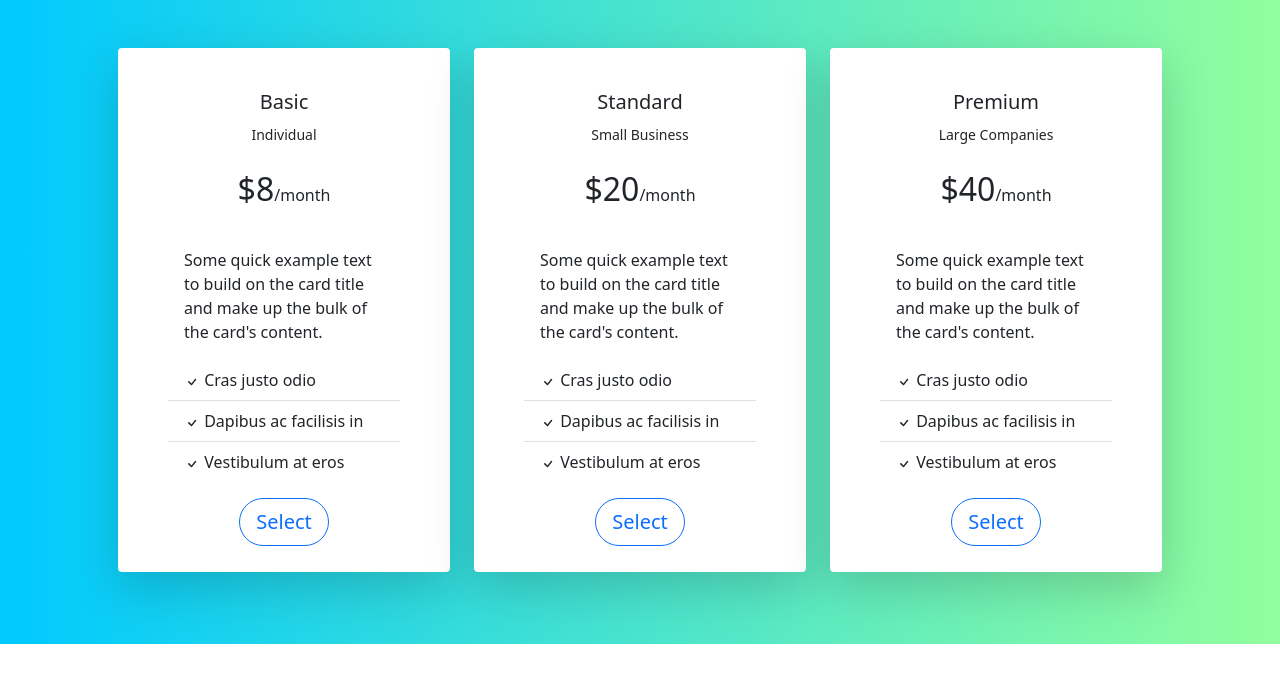
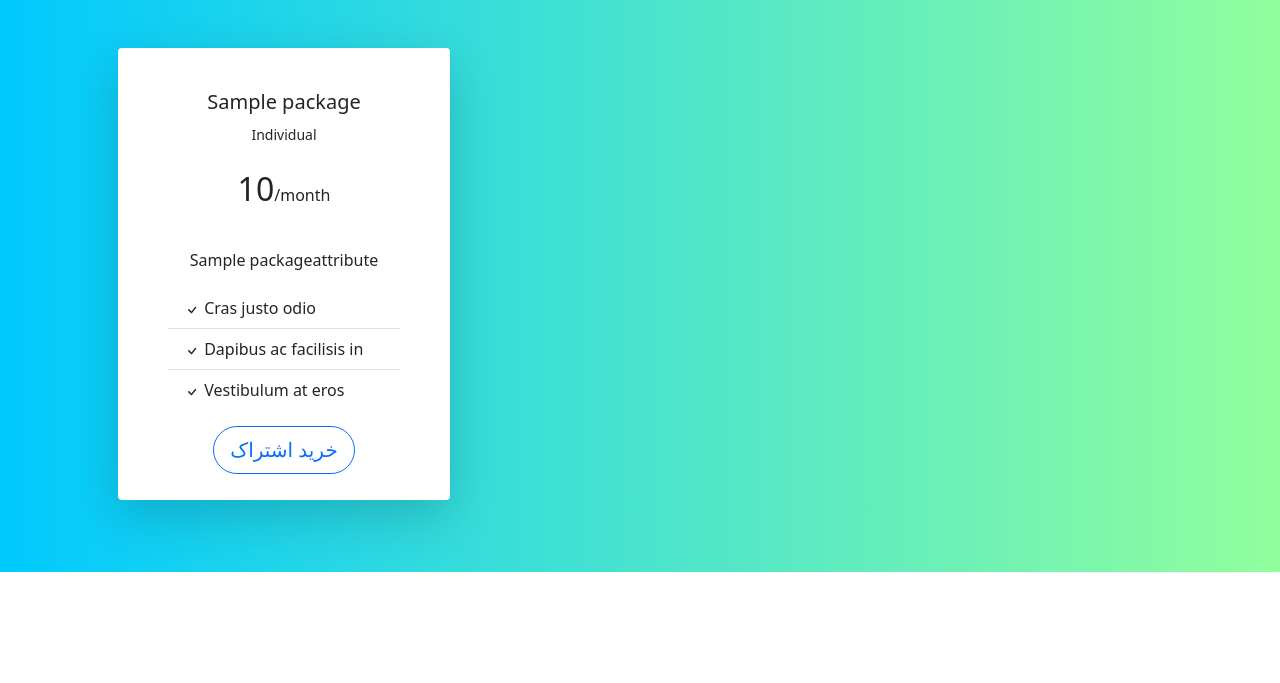
Before and after one commit to Miyankouh/Python-For-Website-Development-, a Django app: page /package/pricing/ in a window 1280 px wide. Shown: the top 683 px of the page. Run offline with Django 3.2, Linux system fonts and the light colour scheme; tables that the repository leaves empty hold one stand-in row (values such as "Sample post").

Commit message:
add: pricing_page.html

```diff
--- a/academy2/templates/package/pricing_page.html
+++ b/academy2/templates/package/pricing_page.html
@@ -19,17 +19,20 @@
   <div class="container-fluid" style="background: linear-gradient(90deg, #00C9FF 0%, #92FE9D 100%);">
     <div class="container p-5">
       <div class="row">
+        {% for package in packages %}
           <div class="col-lg-4 col-md-12 mb-4">
             <div class="card h-100 shadow-lg">
-            <div class="card-body">
+              <div class="card-body text-center">
                 <div class="text-center p-3">
-                <h5 class="card-title">Basic</h5>
+                  <h5 class="card-title">{{ package.title }}</h5>
                   <small>Individual</small>
                   <br><br>
-                <span class="h2">$8</span>/month
+                  <span class="h2">{{ package.price }}</span>/month
                   <br><br>
                 </div>
-              <p class="card-text">Some quick example text to build on the card title and make up the bulk of the card's content.</p>
+                {% for attr in package.attributes.all %}
+                <p class="card-text">{{ attr.title }} </p>
+                {% endfor %}
               </div>
               <ul class="list-group list-group-flush">
                 <li class="list-group-item"><svg xmlns="http://www.w3.org/2000/svg" width="16" height="16" fill="currentColor" class="bi bi-check" viewBox="0 0 16 16">
@@ -43,66 +46,11 @@
                 </svg> Vestibulum at eros</li>
               </ul>
               <div class="card-body text-center">
-              <button class="btn btn-outline-primary btn-lg" style="border-radius:30px">Select</button>
+                <button class="btn btn-outline-primary btn-lg" style="border-radius:30px">خرید اشتراک</button>
               </div>
             </div>
           </div>
-        <div class="col-lg-4 col-md-12 mb-4">
-          <div class="card h-100 shadow-lg">
-            <div class="card-body">
-              <div class="text-center p-3">
-                <h5 class="card-title">Standard</h5>
-                <small>Small Business</small>
-                <br><br>
-                <span class="h2">$20</span>/month
-                <br><br>
-              </div>
-              <p class="card-text">Some quick example text to build on the card title and make up the bulk of the card's content.</p>
-            </div>
-            <ul class="list-group list-group-flush">
-              <li class="list-group-item"><svg xmlns="http://www.w3.org/2000/svg" width="16" height="16" fill="currentColor" class="bi bi-check" viewBox="0 0 16 16">
-                <path d="M10.97 4.97a.75.75 0 0 1 1.07 1.05l-3.99 4.99a.75.75 0 0 1-1.08.02L4.324 8.384a.75.75 0 1 1 1.06-1.06l2.094 2.093 3.473-4.425a.267.267 0 0 1 .02-.022z"/>
-              </svg> Cras justo odio</li>
-              <li class="list-group-item"><svg xmlns="http://www.w3.org/2000/svg" width="16" height="16" fill="currentColor" class="bi bi-check" viewBox="0 0 16 16">
-                <path d="M10.97 4.97a.75.75 0 0 1 1.07 1.05l-3.99 4.99a.75.75 0 0 1-1.08.02L4.324 8.384a.75.75 0 1 1 1.06-1.06l2.094 2.093 3.473-4.425a.267.267 0 0 1 .02-.022z"/>
-              </svg> Dapibus ac facilisis in</li>
-              <li class="list-group-item"><svg xmlns="http://www.w3.org/2000/svg" width="16" height="16" fill="currentColor" class="bi bi-check" viewBox="0 0 16 16">
-                <path d="M10.97 4.97a.75.75 0 0 1 1.07 1.05l-3.99 4.99a.75.75 0 0 1-1.08.02L4.324 8.384a.75.75 0 1 1 1.06-1.06l2.094 2.093 3.473-4.425a.267.267 0 0 1 .02-.022z"/>
-              </svg> Vestibulum at eros</li>
-            </ul>
-            <div class="card-body text-center">
-              <button class="btn btn-outline-primary btn-lg" style="border-radius:30px">Select</button>
-            </div>
-          </div>
-        </div>
-        <div class="col-lg-4 col-md-12 mb-4">
-          <div class="card h-100 shadow-lg">
-            <div class="card-body">
-              <div class="text-center p-3">
-                <h5 class="card-title">Premium</h5>
-                <small>Large Companies</small>
-                <br><br>
-                <span class="h2">$40</span>/month
-                <br><br>
-              </div>
-              <p class="card-text">Some quick example text to build on the card title and make up the bulk of the card's content.</p>
-            </div>
-            <ul class="list-group list-group-flush">
-              <li class="list-group-item"><svg xmlns="http://www.w3.org/2000/svg" width="16" height="16" fill="currentColor" class="bi bi-check" viewBox="0 0 16 16">
-                <path d="M10.97 4.97a.75.75 0 0 1 1.07 1.05l-3.99 4.99a.75.75 0 0 1-1.08.02L4.324 8.384a.75.75 0 1 1 1.06-1.06l2.094 2.093 3.473-4.425a.267.267 0 0 1 .02-.022z"/>
-              </svg> Cras justo odio</li>
-              <li class="list-group-item"><svg xmlns="http://www.w3.org/2000/svg" width="16" height="16" fill="currentColor" class="bi bi-check" viewBox="0 0 16 16">
-                <path d="M10.97 4.97a.75.75 0 0 1 1.07 1.05l-3.99 4.99a.75.75 0 0 1-1.08.02L4.324 8.384a.75.75 0 1 1 1.06-1.06l2.094 2.093 3.473-4.425a.267.267 0 0 1 .02-.022z"/>
-              </svg> Dapibus ac facilisis in</li>
-              <li class="list-group-item"><svg xmlns="http://www.w3.org/2000/svg" width="16" height="16" fill="currentColor" class="bi bi-check" viewBox="0 0 16 16">
-                <path d="M10.97 4.97a.75.75 0 0 1 1.07 1.05l-3.99 4.99a.75.75 0 0 1-1.08.02L4.324 8.384a.75.75 0 1 1 1.06-1.06l2.094 2.093 3.473-4.425a.267.267 0 0 1 .02-.022z"/>
-              </svg> Vestibulum at eros</li>
-            </ul>
-            <div class="card-body text-center">
-              <button class="btn btn-outline-primary btn-lg" style="border-radius:30px">Select</button>
-            </div>
-          </div>
-        </div>
+        {% endfor %}
       </div>
     </div>
   </body>
```
Lines whose indentation alone changed are shown as unchanged.
